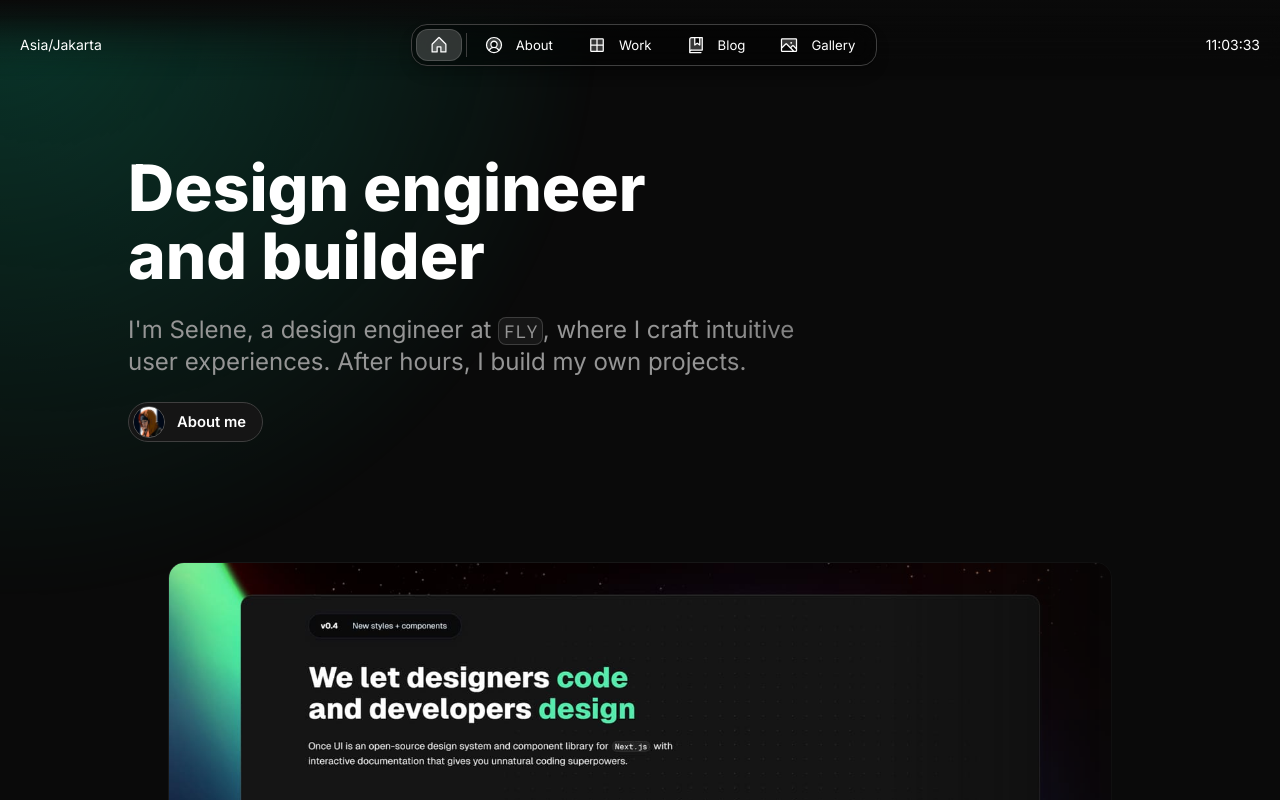
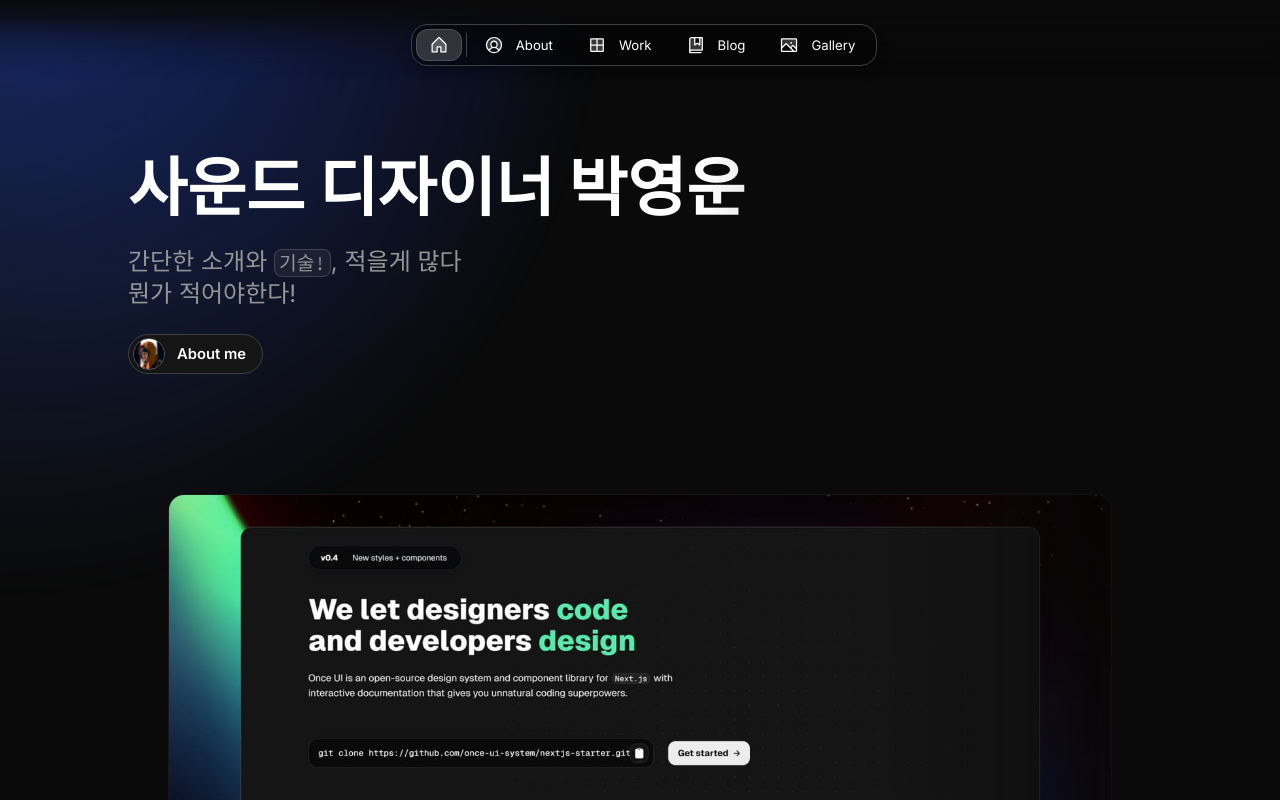
Before and after one commit to yeongungod/unifolio, a Next.js app: page / in a window 1280 px wide. Shown: the top 800 px of the page. Built offline with nearby package versions, Linux system fonts and the light colour scheme.

Commit message:
첫 build 후 약간의 수정

```diff
--- a/src/app/resources/config.js
+++ b/src/app/resources/config.js
@@ -17,8 +17,8 @@ const protectedRoutes = {
 const style = {
   theme: "dark", // dark | light
   neutral: "gray", // sand | gray | slate
-  brand: "emerald", // blue | indigo | violet | magenta | pink | red | orange | yellow | moss | green | emerald | aqua | cyan
-  accent: "orange", // blue | indigo | violet | magenta | pink | red | orange | yellow | moss | green | emerald | aqua | cyan
+  brand: "blue", // blue | indigo | violet | magenta | pink | red | orange | yellow | moss | green | emerald | aqua | cyan
+  accent: "aqua", // blue | indigo | violet | magenta | pink | red | orange | yellow | moss | green | emerald | aqua | cyan
   solid: "contrast", // color | contrast
   solidStyle: "flat", // flat | plastic
   border: "playful", // rounded | playful | conservative
--- a/src/app/resources/content.js
+++ b/src/app/resources/content.js
@@ -1,19 +1,19 @@
 import { InlineCode } from "@/once-ui/components";
 
 const person = {
-  firstName: "Selene",
-  lastName: "Yu",
+  firstName: "Yeong Un",
+  lastName: "Park",
   get name() {
     return `${this.firstName} ${this.lastName}`;
   },
-  role: "Design Engineer",
+  role: "Sound Designer",
   avatar: "/images/avatar.jpg",
-  location: "Asia/Jakarta", // Expecting the IANA time zone identifier, e.g., 'Europe/Vienna'
-  languages: ["English", "Bahasa"], // optional: Leave the array empty if you don't want to display languages
+  location: "", // Expecting the IANA time zone identifier, e.g., 'Europe/Vienna'
+  languages: [""], // optional: Leave the array empty if you don't want to display languages
 };
 
 const newsletter = {
-  display: true,
+  display: false,
   title: <>Subscribe to {person.firstName}'s Newsletter</>,
   description: (
     <>
@@ -32,15 +32,15 @@ const social = [
     link: "https://github.com/once-ui-system/nextjs-starter",
   },
   {
-    name: "LinkedIn",
+    name: "Youtube",
     icon: "linkedin",
     link: "https://www.linkedin.com/company/once-ui/",
   },
-  {
-    name: "X",
-    icon: "x",
-    link: "",
-  },
+  // {
+  //   name: "X",
+  //   icon: "x",
+  //   link: "",
+  // },
   {
     name: "Email",
     icon: "email",
@@ -52,11 +52,11 @@ const home = {
   label: "Home",
   title: `${person.name}'s Portfolio`,
   description: `Portfolio website showcasing my work as a ${person.role}`,
-  headline: <>Design engineer and builder</>,
+  headline: <>사운드 디자이너 박영운</>,
   subline: (
     <>
-      I'm Selene, a design engineer at <InlineCode>FLY</InlineCode>, where I craft intuitive
-      <br /> user experiences. After hours, I build my own projects.
+      간단한 소개와 <InlineCode>기술!</InlineCode>, 적을게 많다
+      <br /> 뭔가 적어야한다!
     </>
   ),
 };
@@ -73,7 +73,7 @@ const about = {
     display: true,
   },
   calendar: {
-    display: true,
+    display: false,
     link: "https://cal.com",
   },
   intro: {
@@ -92,9 +92,9 @@ const about = {
     title: "Work Experience",
     experiences: [
       {
-        company: "FLY",
-        timeframe: "2022 - Present",
-        role: "Senior Design Engineer",
+        company: "사운드 디자이너",
+        timeframe: "2018 - Present",
+        role: "프리랜서",
         achievements: [
           <>
             Redesigned the UI/UX for the FLY platform, resulting in a 20% increase in user
@@ -116,17 +116,15 @@ const about = {
         ],
       },
       {
-        company: "Creativ3",
-        timeframe: "2018 - 2022",
-        role: "Lead Designer",
+        company: "레이븐어스",
+        timeframe: "2020 - 2020",
+        role: "콘텐츠 제작팀 / 인턴",
         achievements: [
           <>
-            Developed a design system that unified the brand across multiple platforms, improving
-            design consistency by 40%.
+            쎄믹스 편집등 뭐시기 해서 몇 편의 강읠르 성공적으로 납품했습니다.
           </>,
           <>
-            Led a cross-functional team to launch a new product line, contributing to a 15% increase
-            in overall company revenue.
+            큐베이스 납입을 해서 계약을 따냈습니다(성과  몇퍼센트 어케 적지, 아니면 몇 대 납품했는지).
           </>,
         ],
         images: [],
@@ -138,12 +136,12 @@ const about = {
     title: "Studies",
     institutions: [
       {
-        name: "University of Jakarta",
-        description: <>Studied software engineering.</>,
+        name: "서울예술대학교 (2019-2024)",
+        description: <>방송영상과 음향전공으로 사운드를 공부했습니다.</>,
       },
       {
-        name: "Build the Future",
-        description: <>Studied online marketing and personal branding.</>,
+        name: "용문고등학교 (2016-2019",
+        description: <>농구를 재밌게 했습니다.</>,
       },
     ],
   },
@@ -152,7 +150,7 @@ const about = {
     title: "Technical skills",
     skills: [
       {
-        title: "Figma",
+        title: "pro tools",
         description: <>Able to prototype in Figma with Once UI with unnatural speed.</>,
         // optional: leave the array empty if you don't want to display images
         images: [
@@ -171,7 +169,46 @@ const about = {
         ],
       },
       {
-        title: "Next.js",
+        title: "cubase",
+        description: <>Building next gen apps with Next.js + Once UI + Supabase.</>,
+        // optional: leave the array empty if you don't want to display images
+        images: [
+          {
+            src: "/images/projects/project-01/cover-04.jpg",
+            alt: "Project image",
+            width: 16,
+            height: 9,
+          },
+        ],
+      },
+      {
+        title: "ableton",
+        description: <>Building next gen apps with Next.js + Once UI + Supabase.</>,
+        // optional: leave the array empty if you don't want to display images
+        images: [
+          {
+            src: "/images/projects/project-01/cover-04.jpg",
+            alt: "Project image",
+            width: 16,
+            height: 9,
+          },
+        ],
+      },
+      {
+        title: "adobe",
+        description: <>Building next gen apps with Next.js + Once UI + Supabase.</>,
+        // optional: leave the array empty if you don't want to display images
+        images: [
+          {
+            src: "/images/projects/project-01/cover-04.jpg",
+            alt: "Project image",
+            width: 16,
+            height: 9,
+          },
+        ],
+      },
+      {
+        title: "thrid party plugin",
         description: <>Building next gen apps with Next.js + Once UI + Supabase.</>,
         // optional: leave the array empty if you don't want to display images
         images: [
--- a/src/components/Footer.tsx
+++ b/src/components/Footer.tsx
@@ -26,16 +26,16 @@ export const Footer = () => {
         <Text variant="body-default-s" onBackground="neutral-strong">
           <Text onBackground="neutral-weak">© {currentYear} /</Text>
           <Text paddingX="4">{person.name}</Text>
-          <Text onBackground="neutral-weak">
+          {/* <Text onBackground="neutral-weak"> */}
             {/* Usage of this template requires attribution. Please don't remove the link to Once UI. */}
-            / Build your portfolio with{" "}
-            <SmartLink
-              style={{ marginLeft: "-0.125rem" }}
-              href="https://once-ui.com/templates/magic-portfolio"
-            >
-              Once UI
-            </SmartLink>
-          </Text>
+            {/* / Build your portfolio with{" "} */}
+            {/* <SmartLink */}
+              {/* style={{ marginLeft: "-0.125rem" }} */}
+              {/* href="https://once-ui.com/templates/magic-portfolio" */}
+            {/* > */}
+              {/* Once UI */}
+            {/* </SmartLink> */}
+          {/* </Text> */}
         </Text>
         <Flex gap="16">
           {social.map(
--- a/src/components/Header.tsx
+++ b/src/components/Header.tsx
@@ -154,7 +154,7 @@ export const Header = () => {
             textVariant="body-default-s"
             gap="20"
           >
-            <Flex hide="s">{display.time && <TimeDisplay timeZone={person.location} />}</Flex>
+            {/* <Flex hide="s">{display.time && <TimeDisplay timeZone={person.location} />}</Flex> */}
           </Flex>
         </Flex>
       </Flex>
```
Also changed, not shown: 1 other file (tests, documents, lock files or other folders).
